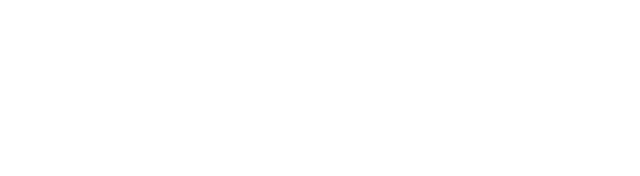
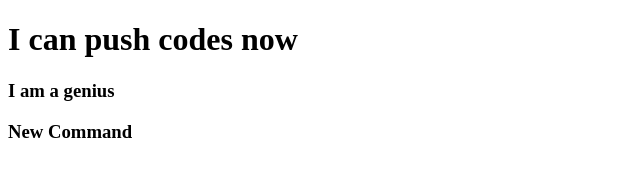
Before and after one commit to TajreeanAhmed/my-second-repo, a plain HTML site: page index.html in a window 1280 px wide. Shown: the whole page, without its empty margins (0-640 px from the left). Drawn offline with Linux system fonts and the light colour scheme.

Commit message:
added header

```diff
--- a/index.html
+++ b/index.html
@@ -7,6 +7,11 @@
     <title>My second repo</title>
 </head>
 <body>
+    <h1>I can push codes now</h1>
+    <h3>I am a genius</h3>
+    <h3>
+        New Command
+    </h3>
 
 </body>
 </html>
```
